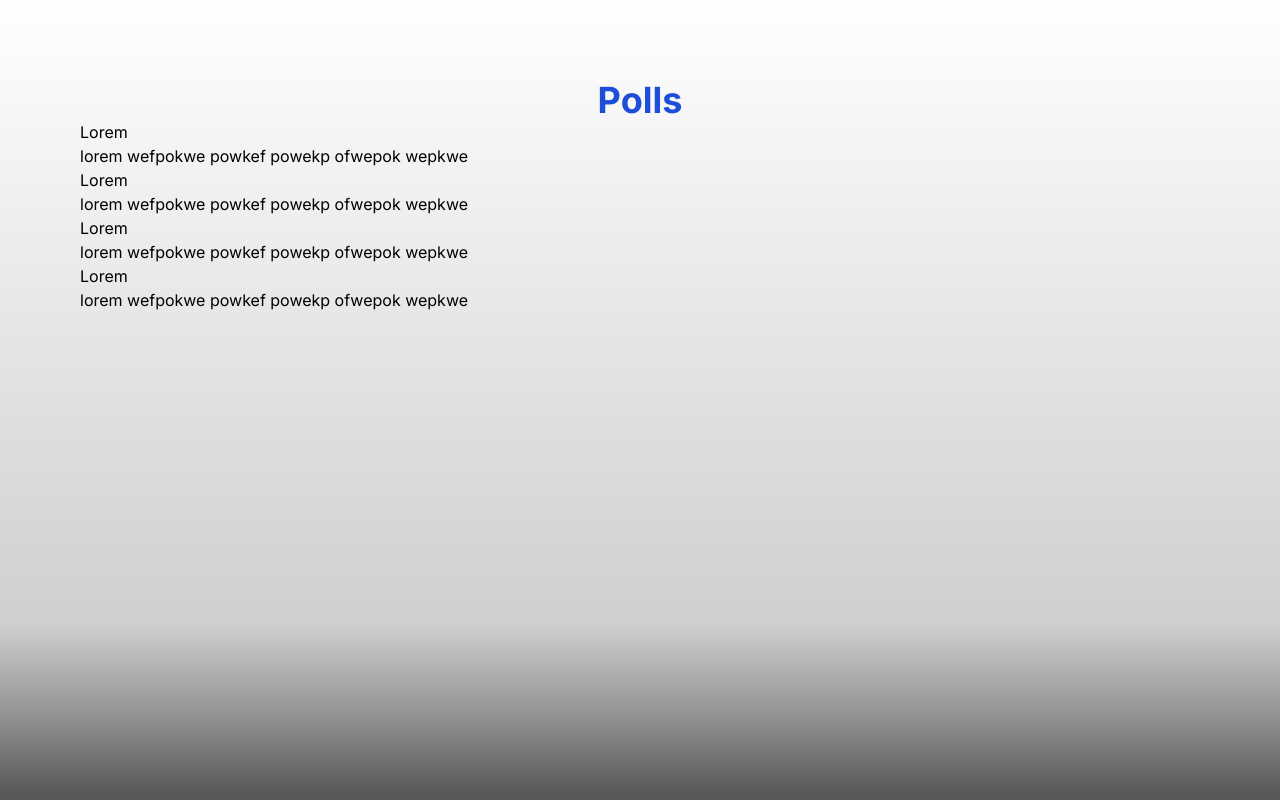
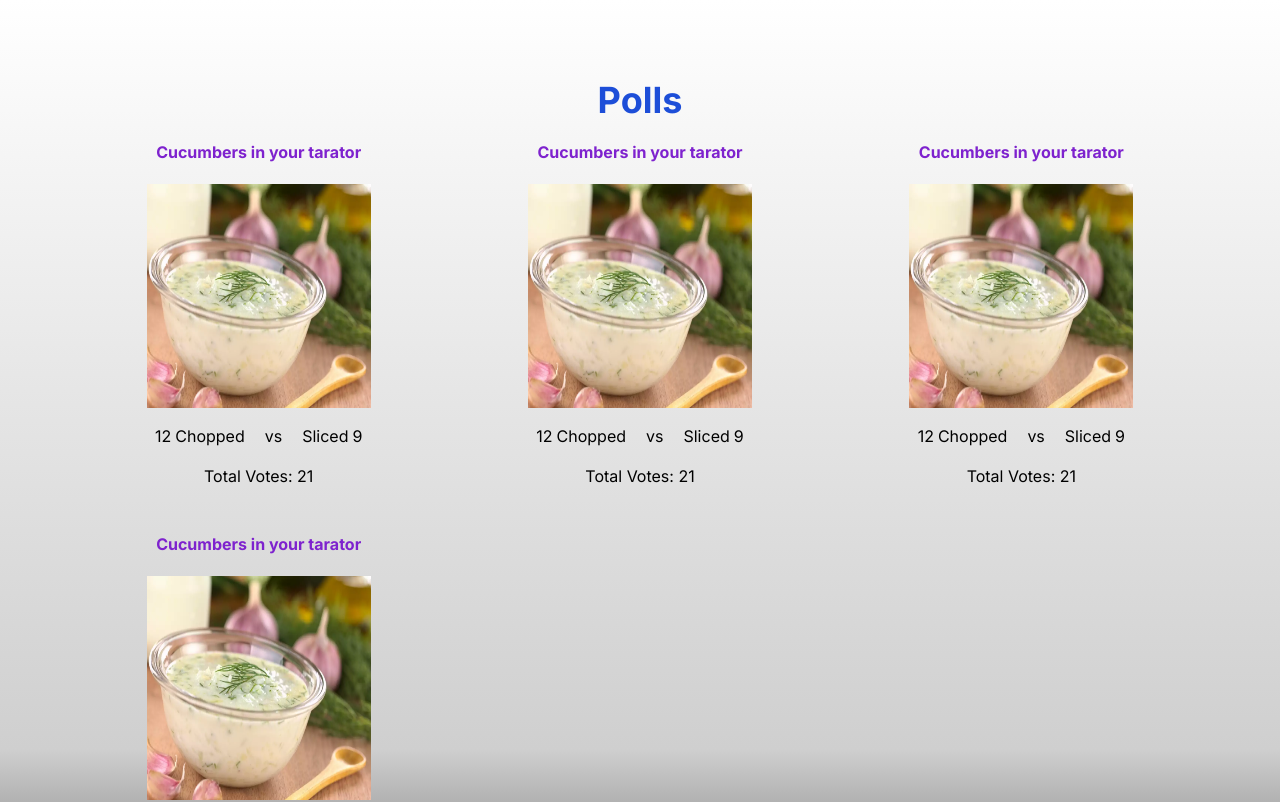
Before and after one commit to Nikolla2000/Web3-Voting-System, a Next.js app in the folder frontend/: page /votingPolls in a window 1280 px wide. Shown: the top 802 px of the page. Built offline with nearby package versions, Linux system fonts and the light colour scheme.

Commit message:
Added more data to the placeholder data, showed it in the cards component
And properly places and styled the cards using grid

```diff
--- a/frontend/src/app/ui/votingPolls/pollsBoard.tsx
+++ b/frontend/src/app/ui/votingPolls/pollsBoard.tsx
@@ -4,7 +4,7 @@ export default async function PollsBoard() {
   const data = await fetchPollsData();
 
   return (
-    <div>
+    <div className="polls-board grid gap-6 sm:grid-cols-2 md:grid-cols-3">
       {data?.map((poll, i) => (
         <Card
           pollData={poll}
@@ -17,13 +17,34 @@ export default async function PollsBoard() {
 export interface PollData {
   title: string,
   description: string,
+  image: string,
+  optionOne: string,
+  optionTwo: string,
+  votesFirstOption: number,
+  votesSecondOption: number,
 }
 
 export function Card({ pollData } : { pollData: PollData }){
   return (
-    <div>
-      <h3>{pollData.title}</h3>
-      <p>{pollData.description}</p>
+    <div className="cursor-pointer">
+      <h3 className="text-purple-700 text-center font-bold my-5">{pollData.title}</h3>
+      <div className="w-56 h-56 mx-auto">
+        <img src={pollData.image} alt="poll image" className="w-full h-full"/>
+      </div>
+      <div className="text-center flex justify-center gap-5 my-4">
+        <div>
+          <span className="mr-1">{pollData.votesFirstOption}</span>
+          <span>{pollData.optionOne}</span>
+        </div>
+        <span>vs</span>
+        <div>
+          <span>{pollData.optionTwo}</span>
+          <span className="ml-1">{pollData.votesSecondOption}</span>
+        </div>
+      </div>
+      <div>
+        <p className="text-center">Total Votes: {pollData.votesFirstOption + pollData.votesSecondOption}</p>
+      </div>
     </div>
   )
 }
--- a/frontend/src/lib/placeholder-data.js
+++ b/frontend/src/lib/placeholder-data.js
@@ -1,22 +1,38 @@
 export const votingPolls = [
   {
-    title: 'Lorem',
-    description: 'lorem wefpokwe powkef powekp ofwepok wepkwe',
-    image: '',
+    title: 'Cucumbers in your tarator',
+    description: 'Do you prefer your cucumber sliced or chopped in the tarator',
+    image: '/polls-images/tarator.webp',
+    optionOne: 'Chopped',
+    optionTwo: 'Sliced',
+    votesFirstOption: 12,
+    votesSecondOption: 9,
   },
   {
-    title: 'Lorem',
-    description: 'lorem wefpokwe powkef powekp ofwepok wepkwe',
-    image: '',
+    title: 'Cucumbers in your tarator',
+    description: 'Do you prefer your cucumber sliced or chopped in the tarator',
+    image: '/polls-images/tarator.webp',
+    optionOne: 'Chopped',
+    optionTwo: 'Sliced',
+    votesFirstOption: 12,
+    votesSecondOption: 9,
   },
   {
-    title: 'Lorem',
-    description: 'lorem wefpokwe powkef powekp ofwepok wepkwe',
-    image: '',
+    title: 'Cucumbers in your tarator',
+    description: 'Do you prefer your cucumber sliced or chopped in the tarator',
+    image: '/polls-images/tarator.webp',
+    optionOne: 'Chopped',
+    optionTwo: 'Sliced',
+    votesFirstOption: 12,
+    votesSecondOption: 9,
   },
   {
-    title: 'Lorem',
-    description: 'lorem wefpokwe powkef powekp ofwepok wepkwe',
-    image: '',
+    title: 'Cucumbers in your tarator',
+    description: 'Do you prefer your cucumber sliced or chopped in the tarator',
+    image: '/polls-images/tarator.webp',
+    optionOne: 'Chopped',
+    optionTwo: 'Sliced',
+    votesFirstOption: 12,
+    votesSecondOption: 9,
   },
 ]
```
Also changed, not shown: frontend/public/polls-images/tarator.webp (added).
